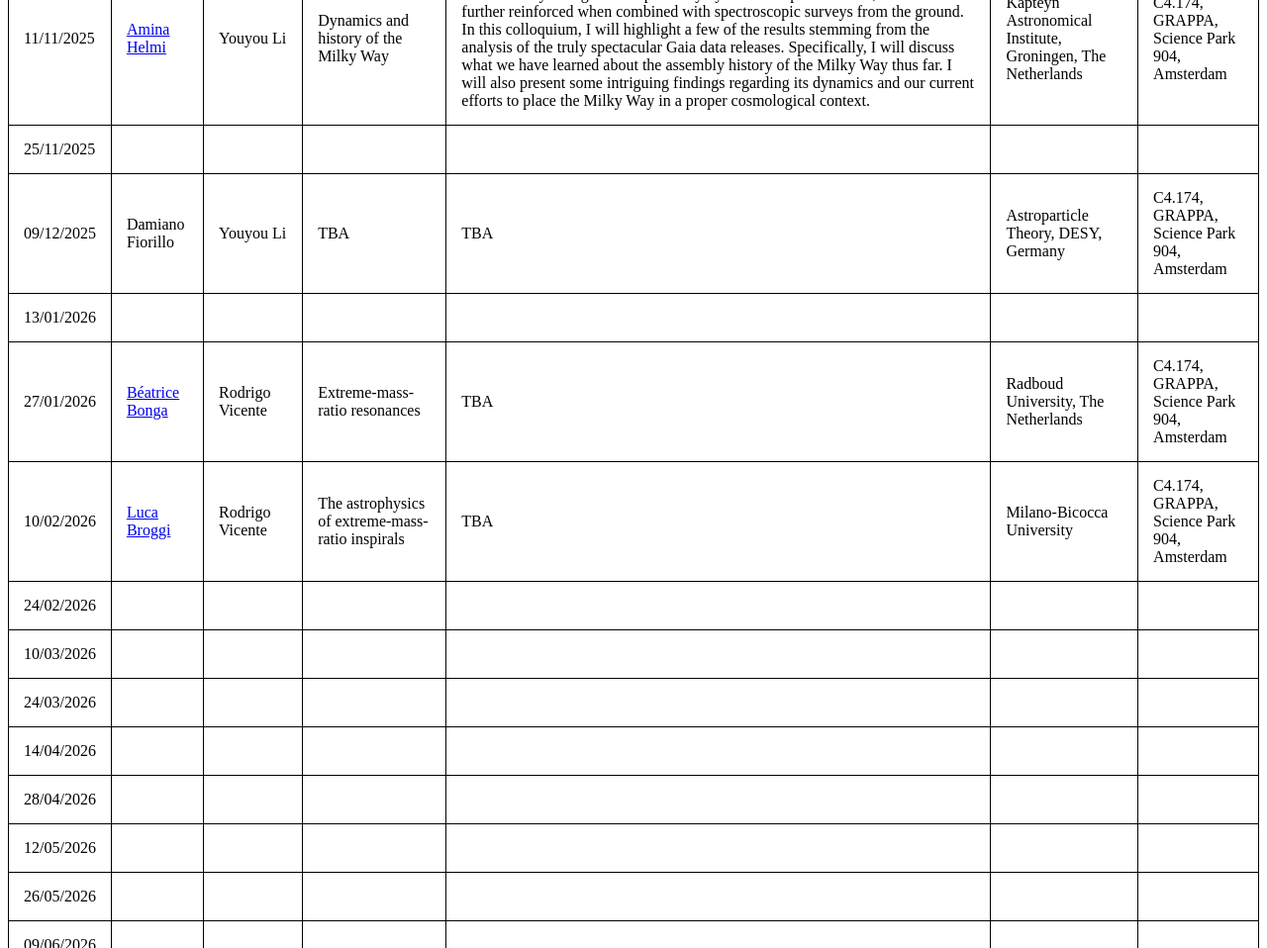
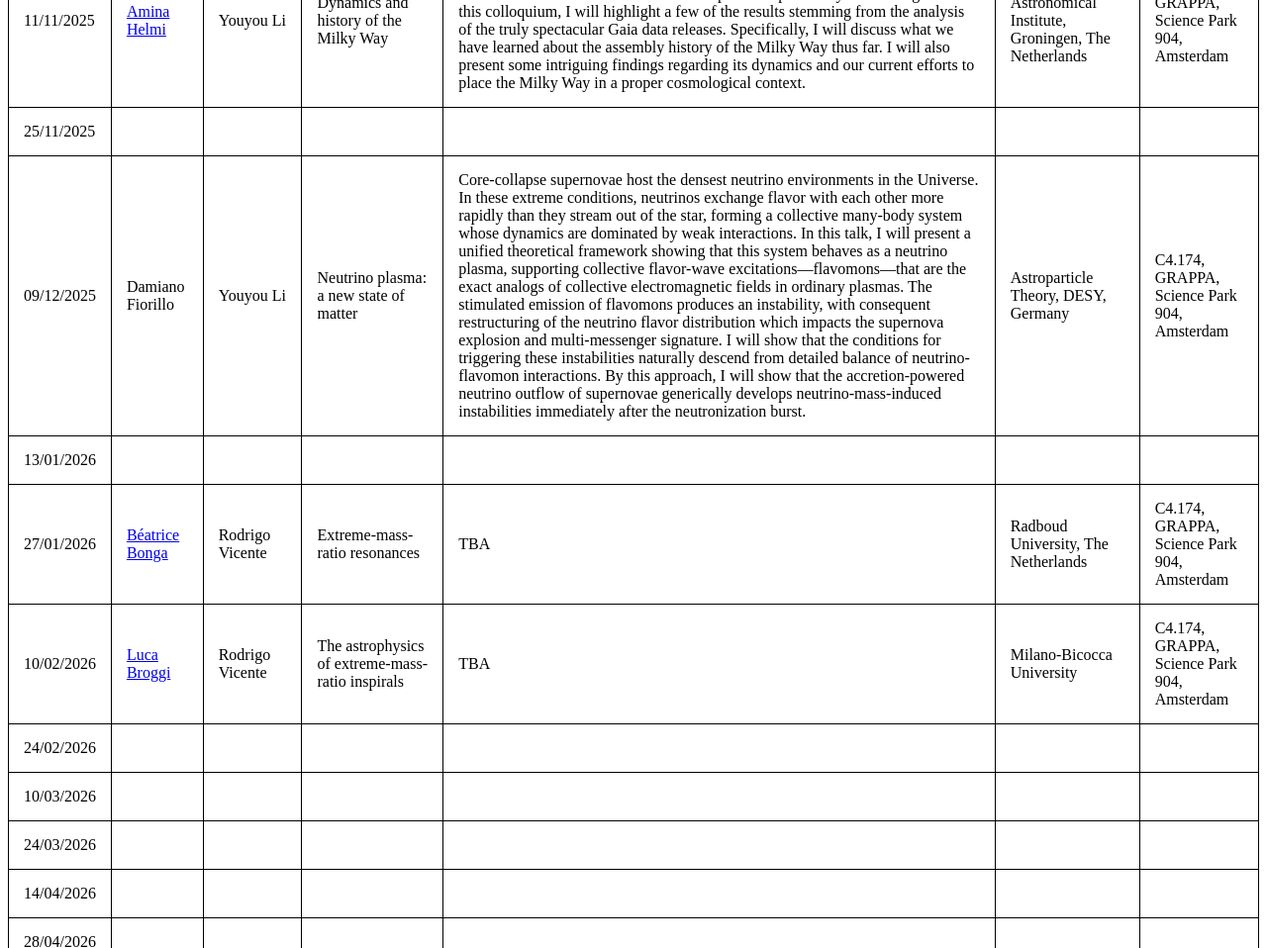
Before and after one commit to GRAPPA-Colloquia/2025-26, a plain HTML site: page index.html in a window 1280 px wide. Shown: the part 1058-2016 px from the top of the page at 99% size. Drawn offline with Linux system fonts and the light colour scheme.

Commit message:
Add talk details for neutrino plasma presentation
Added details about a talk on neutrino plasma and its implications for supernovae.

```diff
--- a/index.html
+++ b/index.html
@@ -81,8 +81,9 @@ Amidst these uncertainties, dark matter phenomenologists may ask the question: h
 <td>09/12/2025</td>
 <td>Damiano Fiorillo</td>
 <td>Youyou Li</td>
-<td>TBA</td>
-<td>TBA</td>
+<td>Neutrino plasma: a new state of matter</td>
+<td>Core-collapse supernovae host the densest neutrino environments in the Universe. In these extreme conditions, neutrinos exchange flavor with each other more rapidly than they stream out of the star, forming a collective many-body system whose dynamics are dominated by weak interactions. In this talk, I will present a unified theoretical framework showing that this system behaves as a neutrino plasma, supporting collective flavor-wave excitations—flavomons—that are the exact analogs of collective electromagnetic fields in ordinary plasmas.
+The stimulated emission of flavomons produces an instability, with consequent restructuring of the neutrino flavor distribution which impacts the supernova explosion and multi-messenger signature. I will show that the conditions for triggering these instabilities naturally descend from detailed balance of neutrino-flavomon interactions. By this approach, I will show that the accretion-powered neutrino outflow of supernovae generically develops neutrino-mass-induced instabilities immediately after the neutronization burst.</td>
 <td>Astroparticle Theory, DESY, Germany</td>
 <td>C4.174, GRAPPA, Science Park 904, Amsterdam</td>
 </tr>
```
